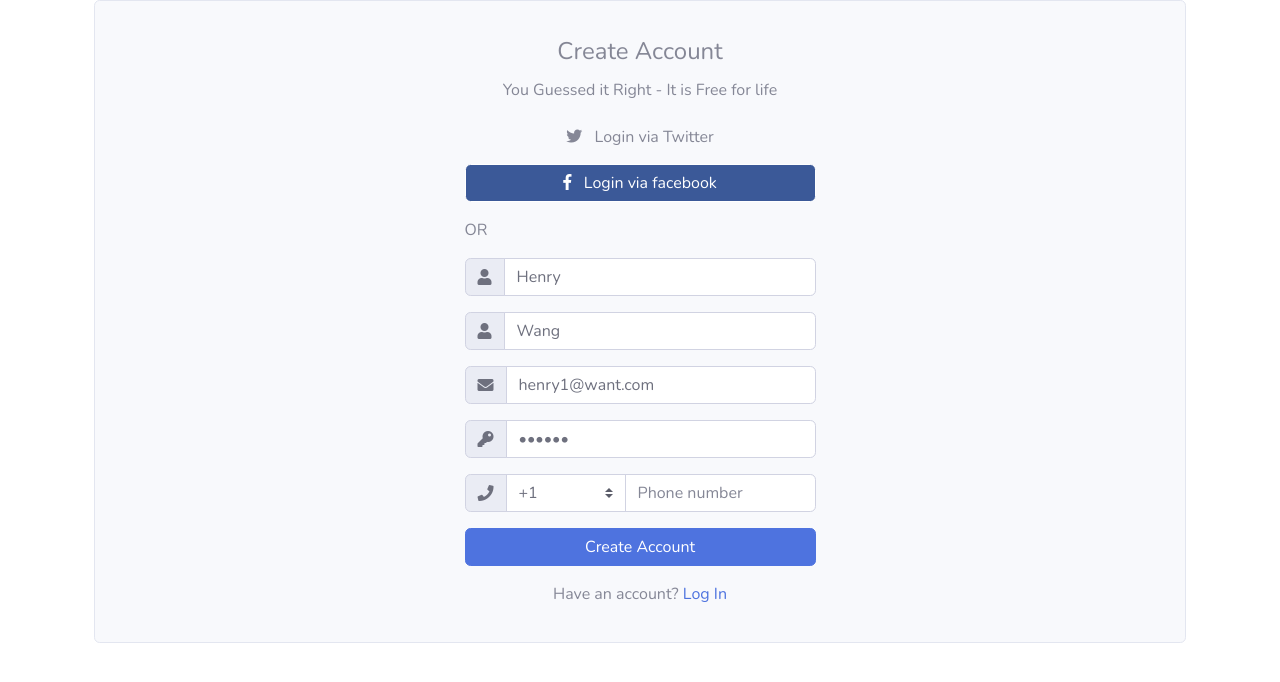
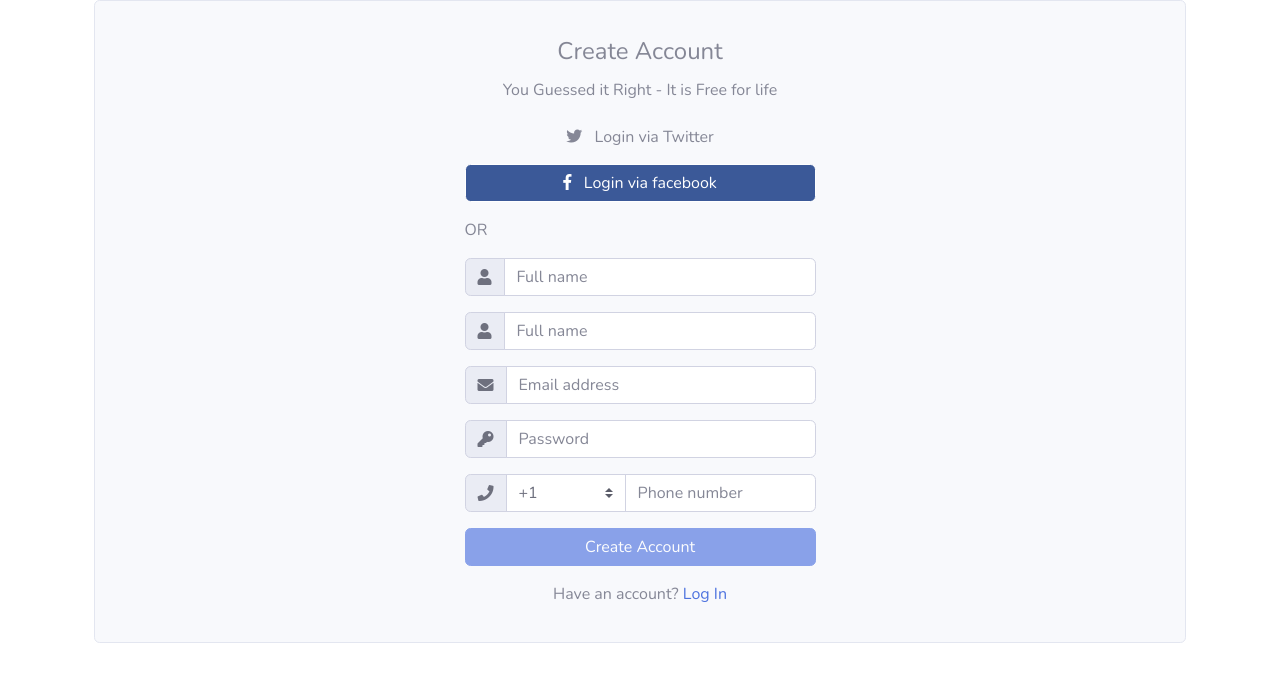
Before and after one commit to practicalit/help-portal-angular, an Angular app: page /register in a window 1280 px wide. Shown: the top 682 px of the page. Built offline with nearby package versions, Linux system fonts and the light colour scheme.

Commit message:
Cleaning some placeholder data, merging redirect after registration branch

```diff
--- a/src/app/components/member/register/register.component.ts
+++ b/src/app/components/member/register/register.component.ts
@@ -17,11 +17,11 @@ export class RegisterComponent implements OnInit {
   success: Boolean = false;
 
   registrationForm: FormGroup = new FormGroup({
-   firstName: new FormControl('Henry',[Validators.required]),
-   lastName: new FormControl('Wang', [Validators.required]),
-    email: new FormControl('henry1@want.com',[Validators.email]),
-    password: new FormControl('121212', [Validators.required]),
-    dateOfBirth: new FormControl('1990-09-01', Validators.required)
+    firstName: new FormControl('',[Validators.required]),
+    lastName: new FormControl('', [Validators.required]),
+    email: new FormControl('',[Validators.email]),
+    password: new FormControl('', [Validators.required]),
+    dateOfBirth: new FormControl('', Validators.required)
   });
 
   constructor(private memberService: MemberService,
```
